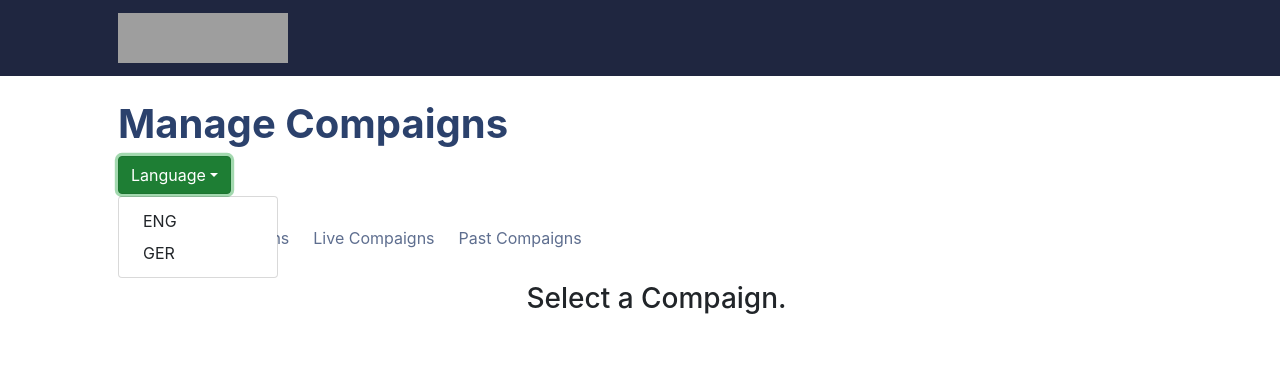
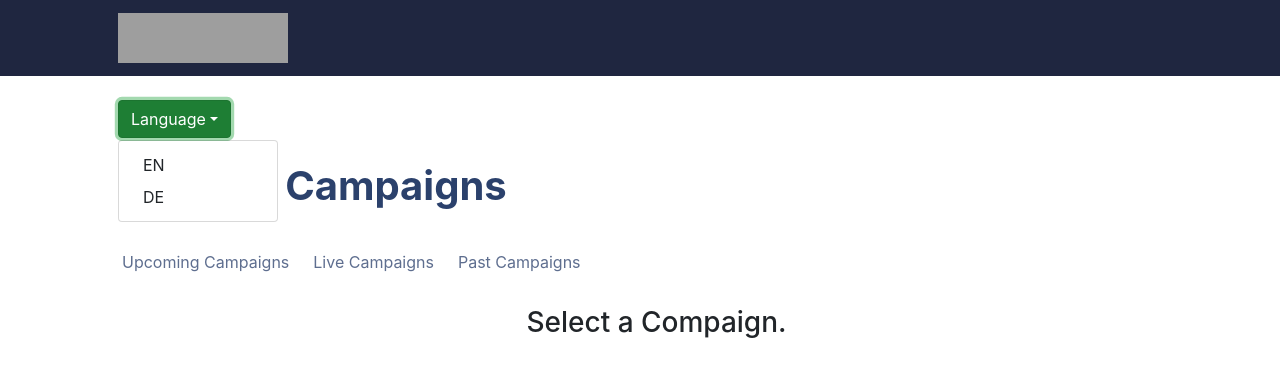
Before and after one commit to AyusofAyush/frontend-developer-challenge, a React (Create React App) app: page / in a window 1280 px wide. Both pictures are taken after a click on the button "Language". Shown: the top 376 px of the page. Built offline with nearby package versions, Linux system fonts and the light colour scheme; grey boxes are pictures that could not be loaded.

Commit message:
fixed rerendering and Localization

```diff
--- a/src/components/Main.js
+++ b/src/components/Main.js
@@ -1,40 +1,26 @@
-import React from 'react';
+import React, { useState } from 'react';
 import ControlledTabs from './Tabs';
-import {DropdownButton, Dropdown} from 'react-bootstrap';
-
+import LanguageProvider from './language/LanguageProvider';
+import Translator from './translator';
+import defaultMsg from './language/defaultMessages';
 // This this is the main component of body after header
 
 
-class Main extends React.Component {
-    constructor() {
-        super();
-        this.state = {
-            lang: "en",
-        };
-        this.handleClick = this.handleClick.bind(this);
-    }
-
-    handleClick = (event) => this.setState({lang:event.target.title});
-
-    render() {
-        console.log(this.state.lang);
+function Main() {
         return (
+            <LanguageProvider><br/>
             <div>
                 <div className="container mr-auto pl-5">
                     <h1
-                        style={{ color: "#2b416c" }}><b>Manage Compaigns</b></h1>
-                    <DropdownButton id="dropdown-item-button" variant="success" title="Language">
-                        <Dropdown.Item onClick={this.handleClick} as="button" title="en" >ENG</Dropdown.Item>
-                        <Dropdown.Item onClick={this.handleClick} as="button" title="de" >GER</Dropdown.Item>
-                    </DropdownButton>
+                        style={{ color: "#2b416c" }}><b>{Translator('header',defaultMsg.msg.err)}</b></h1>
                 </div>
                 <br />
                 <div className="container mr-auto pl-5">
-                    <ControlledTabs lang={this.state.lang}/>
+                    <ControlledTabs />
                 </div>
             </div>
+            </LanguageProvider>
         );
-    }
 }
 
 
--- a/src/components/TabManager.js
+++ b/src/components/TabManager.js
@@ -23,7 +23,7 @@ class TabManager extends React.Component {
     }
     render() {
 
-        let d = new Date(); // static date
+        let d = new Date(); // today date updated
         let milsec = d.getTime();
         let upData = this.state.campaignJson.map(item => {
             if ((parseInt(item['createdOn']) - milsec) > 86400000) {
@@ -48,7 +48,7 @@ class TabManager extends React.Component {
         this.props.activeState === 'past' ? pastData : null;
 
         return (
-            <Tables data={whichData} lang={this.props.lang} updatedData={this.updateData} />
+            <Tables data={whichData} updatedData={this.updateData} />
         );
     };
 }
--- a/src/components/Tables.js
+++ b/src/components/Tables.js
@@ -2,17 +2,22 @@ import React from 'react';
 import { Table, ButtonGroup } from 'react-bootstrap';
 import Price from './PriceModel';
 import Calendar from './Calendar';
+import Translator from './translator';
+import defaultMsg from './language/defaultMessages';
 
 // Component responsible for table of the webpage
 
 class tables extends React.Component {
 
     // to get date in defined format
+    getMonth(date) {
+        let months = ['Jan', 'Feb', 'Mar', 'Apr', 'May', 'Jun',
+            'Jul', 'Aug', 'Sep', 'Oct', 'Nov', 'Dec'];
+        return months[date.getUTCMonth()];
+    }
     prettyDate(date) {
-        var months = ['Jan', 'Feb', 'Mar', 'Apr', 'May', 'Jun',
-            'Jul', 'Aug', 'Sep', 'Oct', 'Nov', 'Dec'];
 
-        return months[date.getUTCMonth()] + ' ' + date.getUTCFullYear() + ', ' + date.getUTCDate();
+        return ' ' + date.getUTCFullYear() + ', ' + date.getUTCDate();
     }
 
     // days from milliseconds
@@ -21,7 +26,6 @@ class tables extends React.Component {
     }
 
     render() {
-        // console.log('tables ', this.props.lang);
         let d = new Date();
         let milsec = d.getTime();
         this.prettyDate = this.prettyDate.bind(this);
@@ -32,48 +36,45 @@ class tables extends React.Component {
             )
         }
 
-        const day = this.props.lang === 'en' ? ' Days ' : ' Tage ';
-        const DATE = this.props.lang === 'en'?'DATE':'DATUM';
-        const COMPAIGN = this.props.lang === 'en'?'COMPAIGN':'KAMPAGNE';
-        const VIEW = this.props.lang === 'en'?'VIEW':'AUSSICHT';
-        const ACTIONS = this.props.lang === 'en'?'ACTIONS':'AKTIONEN';
         return (
             < div >
                 <Table responsive hover style={{ color: "#57698a", backgroundColor: "white", border: "1px solid lightgrey", tableLayout: "auto" }}>
                     <thead >
                         <tr style={{ backgroundColor: "#f1f1f4" }}>
-                            <th>{DATE}</th>
-                            <th>{COMPAIGN}</th>
-                            <th>{VIEW}</th>
-                            <th>{ACTIONS}</th>
+                            <th>{Translator('date',defaultMsg.msg.err)}</th>
+                            <th>{Translator('campaign',defaultMsg.msg.err)}</th>
+                            <th>{Translator('view',defaultMsg.msg.err)}</th>
+                            <th>{Translator('actions',defaultMsg.msg.err)}</th>
                         </tr>
                     </thead>
                     <tbody>
                         {this.props.data.map((item, idx) => (
                             <tr key={idx}>
-                                <td>{this.prettyDate(new Date(parseInt(item['createdOn'])))}
+                                <td style={{fontSize: "0.95em"}} >{Translator(this.getMonth(new Date(parseInt(item['createdOn']))),defaultMsg.msg.err)}
+                                {this.prettyDate(new Date(parseInt(item['createdOn'])))}
                                     <br />
-                                    <sub><i>{this.DaysLeft(parseInt(item['createdOn']) - milsec)}{day}{this.props.lang === 'en' ? (item['createdOn'] - milsec >= 0 ? 'Ahead' : 'Ago') : (item['createdOn'] - milsec >= 0 ? 'Voraus' : 'Vor')}</i></sub>
+                                    <sub><i>{this.DaysLeft(parseInt(item['createdOn']) - milsec)} {Translator('days',defaultMsg.msg.err)}
+                                     {(item['createdOn'] - milsec >= 0 ? Translator('ahead',defaultMsg.msg.err) : Translator('ago',defaultMsg.msg.err)) }</i></sub>
                                 </td>
-                                <td style={{ width: "28%" }}>
+                                <td style={{ width: "24%" }}>
                                     <img alt='game_url' className="mr-3" src={require('../Assets/' + item['image_url'])}
                                         style={{ width: "3em", height: "3em", float: "left" }} />
                                     <div><p className="my-0"><b> {item['name']} </b></p>
                                         <sub> {item['region']} </sub> </div>
                                 </td>
-                                <td>
+                                <td style={{ width: "19%" }} >
                                     <Price item={{
                                         name: item['name'], region: item['region'], price: item['price'],
                                         image: item['image_url']
                                     }} />
                                 </td>
-                                <td> <ButtonGroup>
+                                <td style={{ width: "46%" }} > <ButtonGroup>
                                     <img alt='csv' className="mr-3" src={require('../Assets/file.png')}
                                         style={{ width: "2.2em", height: "2.2em", float: "left" }} />
                                     <p className="ml-1 mx-0 my-0"> CSV</p>
                                     <img alt='report' className="ml-5" src={require('../Assets/statistics-report.png')}
                                         style={{ width: "2.2em", height: "2.2em", float: "left" }} />
-                                    <p className="ml-2 mx-0 my-0"> Report</p>
+                                    <p className="ml-2 mx-0 my-0">{Translator('report',defaultMsg.msg.err)}</p>
                                     <Calendar item={{ name: item['name'], time: item['createdOn'] }} updatedData={this.props.updatedData} />
                                 </ButtonGroup>
 
--- a/src/components/Tabs.js
+++ b/src/components/Tabs.js
@@ -1,7 +1,8 @@
 import React from 'react';
 import data from './DataFile';
-import 'bootstrap/dist/css/bootstrap.min.css';
 import TabManager from './TabManager';
+import Translator from './translator';
+import defaultMsg from './language/defaultMessages';
 
 // tabs components - 3 (upcoming, live, past) compaigns
 
@@ -46,12 +47,12 @@ class ControlledTabs extends React.Component {
                 return item;
             }).filter(Boolean);
 
-        const upcom = this.props.lang === 'en' ? 'Upcoming Campaigns' :
-            'Kommende Kampagnen';
-        const livecom = this.props.lang === 'en' ? 'Live Compaigns' :
-            'Live-Kampagnen';
-        const pastcom = this.props.lang === 'en' ? 'Past Compaigns' :
-            'Vergangene Kampagnen';
+        // const upcom = this.props.lang === 'en' ? 'Upcoming Campaigns' :
+        //     'Kommende Kampagnen';
+        // const livecom = this.props.lang === 'en' ? 'Live Compaigns' :
+        //     'Live-Kampagnen';
+        // const pastcom = this.props.lang === 'en' ? 'Past Compaigns' :
+        //     'Vergangene Kampagnen';
 
 
         // console.log(updated);
@@ -71,23 +72,26 @@ class ControlledTabs extends React.Component {
                     `}
                 </style>
                 <button title="upcoming" onClick={this.handleClick}
-                    style={this.state.active === 'upcoming' ? this.style1 : null}
+                   style={this.state.active === 'upcoming' ? this.style1 : null}
                     className="myTabs pl-1 pr-2 py-2" >
-                    {upcom}  </button>
+                    {Translator('upcoming',defaultMsg.msg.err)}
+                    </button>
                 <button onClick={this.handleClick}
                     title='live'
                     style={this.state.active === 'live' ? this.style1 : null}
                     className="myTabs pl-3 pr-2 py-2">
-                    {livecom} </button>
+                    {Translator('live',defaultMsg.msg.err)}
+                    </button>
                 <button onClick={this.handleClick}
                     title='past'
                     style={this.state.active === 'past' ? this.style1 : null}
                     className="myTabs pl-3 pr-2 py-2">
-                    {pastcom}</button>
+                    {Translator('past',defaultMsg.msg.err)}
+                    </button>
                 <br />
                 <br />
                 {/* <Table data={whichData} lang={this.props.lang} /> */}
-                <TabManager lang={this.props.lang}
+                <TabManager
                 data={updated}
                 activeState={this.state.active}
 
--- /dev/null
+++ b/src/components/language/LanguageProvider.js
@@ -0,0 +1,48 @@
+import React, { useState } from 'react';
+import { DropdownButton, Dropdown } from 'react-bootstrap';
+import { IntlProvider, FormattedMessage } from 'react-intl';
+
+// import Languages
+import English from '../translation/en.json';
+import German from '../translation/de.json';
+
+
+export default function LanguageProvider(props) {
+    // state functions
+    const [locale, setLocale] = useState('en');
+    const [lang, setLang] = useState(English);
+
+
+    // change Langauage files
+    const changeLang = (getLang) => {
+        setLocale(getLang);
+        switch (getLang) {
+            case 'en':
+                setLang(English);
+                break;
+            case 'de':
+                setLang(German);
+                break;
+            default:
+                setLang(English);
+        }
+    };
+
+    return (
+        <IntlProvider locale={locale} messages={lang}>
+            <div className="container mr-auto pl-5" >
+            <DropdownButton id="dropdown-item-button" variant="success" title="Language">
+                        <Dropdown.Item
+                        onClick={() => changeLang('en')}
+                        as="button" title="en">EN</Dropdown.Item>
+                        <Dropdown.Item
+                        onClick={() => changeLang('de')}
+                        as="button" title="de">DE</Dropdown.Item>
+                    </DropdownButton>
+            </div>
+            <div>
+                {props.children}
+            </div>
+        </IntlProvider>
+    );
+}
--- /dev/null
+++ b/src/components/language/defaultMessages.js
@@ -0,0 +1,7 @@
+import { defineMessages } from 'react-intl';
+
+export default defineMessages({
+    msg: {
+        err: 'Default Text, Check language files.'
+    }
+});
--- /dev/null
+++ b/src/components/translation/de.json
@@ -0,0 +1,28 @@
+{
+    "header": "Kampagnen verwalten",
+    "upcoming": "Kommende Kampagnen",
+    "live": "Live-Kampagnen",
+    "past": "Vergangene Kampagnen",
+    "date": "DATUM",
+    "campaign": "KAMPAGNE",
+    "view": "AUSSICHT",
+    "actions": "AKTIONEN",
+    "days": "Tage ",
+    "ago": "Vor",
+    "ahead": "Voraus",
+    "viewPricing": "Preise anzeigen",
+    "report": "Bericht",
+    "scheduleAgain": "Planen Sie erneut",
+    "Jan": "Jän",
+    "Feb": "Feb",
+    "Mar": "März",
+    "Apr": "Apr",
+    "May": "Mai",
+    "Jun": "Juni",
+    "Jul": "Juli",
+    "Aug": "Aug",
+    "Sept": "Sept",
+    "Oct": "Okt",
+    "Nov": "Nov",
+    "Dec": "Dez"
+}
--- /dev/null
+++ b/src/components/translation/en.json
@@ -0,0 +1,28 @@
+{
+    "header": "Manage Campaigns",
+    "upcoming": "Upcoming Campaigns",
+    "live": "Live Campaigns",
+    "past": "Past Campaigns",
+    "date": "DATE",
+    "campaign": "CAMPAIGN",
+    "view": "VIEW",
+    "actions": "ACTIONS",
+    "days": "Days ",
+    "ago": "Ago",
+    "ahead": "Ahead",
+    "viewPricing": "View Pricing",
+    "report": "Report",
+    "scheduleAgain": "Schedule Again",
+    "Jan": "Jan",
+    "Feb": "Feb",
+    "Mar": "Mar",
+    "Apr": "Apr",
+    "May": "May",
+    "Jun": "Jun",
+    "Jul": "Jul",
+    "Aug": "Aug",
+    "Sept": "Sept",
+    "Oct": "Oct",
+    "Nov": "Nov",
+    "Dec": "Dec"
+}
--- /dev/null
+++ b/src/components/translator.js
@@ -0,0 +1,6 @@
+import React from 'react';
+import { FormattedMessage } from 'react-intl';
+
+export default function Translator(id, msg) {
+    return <FormattedMessage id={id} defaultMessage={msg} />
+}
```
Also changed, not shown: src/components/Calendar.js (+7 -5 lines), src/components/PriceModel.js (+7 -5 lines), firebase.json (deleted), 1 other file (tests, documents, lock files or other folders).
